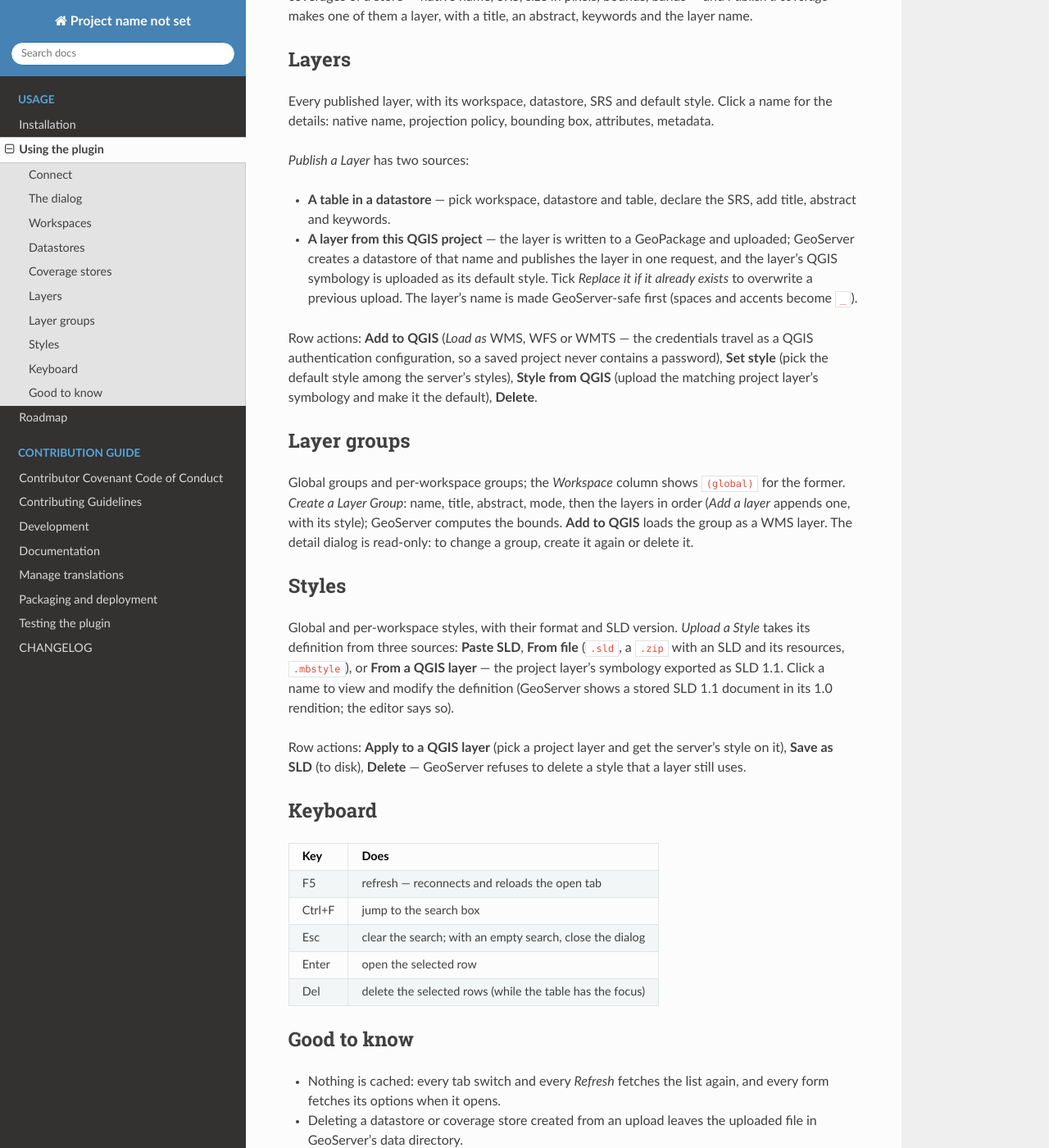
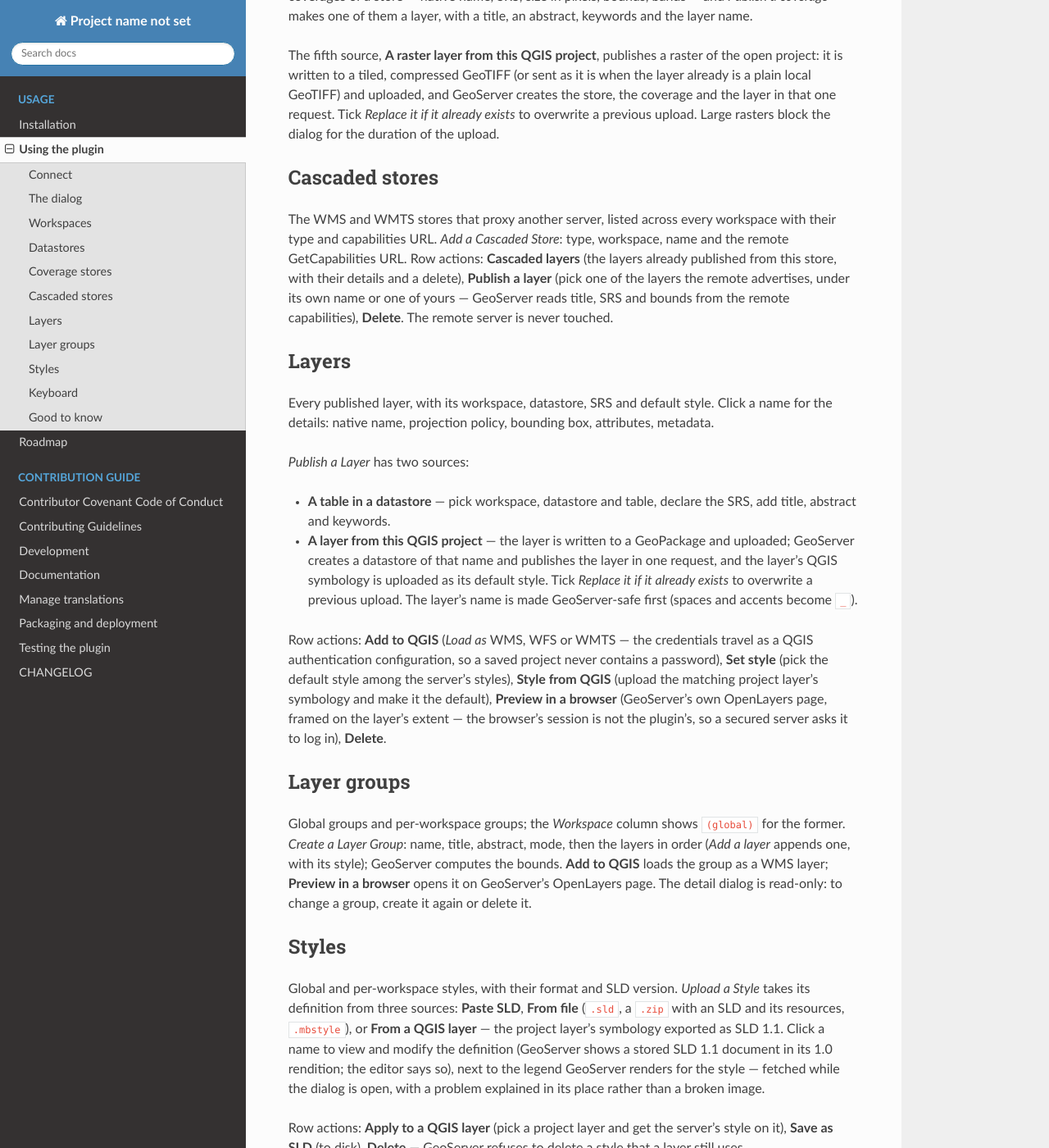
Before and after one commit to ronitjadhav/geoserver_manager, a Sphinx documentation site: the page built from docs/usage/guide.md, in a window 1280 px wide and 1400 px high, scrolled down 2010 px. Shown: the whole window at 82% size. Built offline with Sphinx 7.4.7 and the Read the Docs theme 3.1.0, drawn with Linux system fonts in a browser that asks for light colours; the version number could not be read and is left out.

Commit message:
docs: wave 1 in the README, the guide and the metadata; number the #50 rows
Cascaded stores, raster publish, the browser preview and the legend
landed from three parallel branches; this puts them where a user reads:
the README feature table (a Cascaded stores row, the raster source, the
preview actions, the legend), the plugin manager's description, and the
usage guide (a Cascaded stores section, the raster source under Coverage
stores, the preview actions, the legend in the style dialog).

The library gaps those branches found are rows 31–40 of issue #50 now;
CLAUDE.md's two facts bullets that referred to them without a number
name their rows.

Co-Authored-By: Claude Fable 5.1 <noreply@anthropic.com>

```diff
--- a/docs/usage/guide.md
+++ b/docs/usage/guide.md
@@ -79,6 +79,24 @@ or an ImageMosaic (a server directory, or a properties ZIP to upload). The
 pixels, bounds, bands — and *Publish a coverage* makes one of them a layer,
 with a title, an abstract, keywords and the layer name.
 
+The fifth source, **A raster layer from this QGIS project**, publishes a raster
+of the open project: it is written to a tiled, compressed GeoTIFF (or sent as
+it is when the layer already is a plain local GeoTIFF) and uploaded, and
+GeoServer creates the store, the coverage and the layer in that one request.
+Tick *Replace it if it already exists* to overwrite a previous upload. Large
+rasters block the dialog for the duration of the upload.
+
+## Cascaded stores
+
+The WMS and WMTS stores that proxy another server, listed across every
+workspace with their type and capabilities URL. *Add a Cascaded Store*: type,
+workspace, name and the remote GetCapabilities URL. Row actions: **Cascaded
+layers** (the layers already published from this store, with their details
+and a delete), **Publish a layer** (pick one of the layers the remote
+advertises, under its own name or one of yours — GeoServer reads title, SRS
+and bounds from the remote capabilities), **Delete**. The remote server is
+never touched.
+
 ## Layers
 
 Every published layer, with its workspace, datastore, SRS and default style.
@@ -100,14 +118,17 @@ Row actions: **Add to QGIS** (*Load as* WMS, WFS or WMTS — the credentials
 travel as a QGIS authentication configuration, so a saved project never
 contains a password), **Set style** (pick the default style among the server's
 styles), **Style from QGIS** (upload the matching project layer's symbology
-and make it the default), **Delete**.
+and make it the default), **Preview in a browser** (GeoServer's own OpenLayers
+page, framed on the layer's extent — the browser's session is not the
+plugin's, so a secured server asks it to log in), **Delete**.
 
 ## Layer groups
 
 Global groups and per-workspace groups; the *Workspace* column shows
 `(global)` for the former. *Create a Layer Group*: name, title, abstract,
 mode, then the layers in order (*Add a layer* appends one, with its style);
-GeoServer computes the bounds. **Add to QGIS** loads the group as a WMS layer.
+GeoServer computes the bounds. **Add to QGIS** loads the group as a WMS layer; **Preview in a browser** opens
+it on GeoServer's OpenLayers page.
 The detail dialog is read-only: to change a group, create it again or delete
 it.
 
@@ -118,7 +139,9 @@ Global and per-workspace styles, with their format and SLD version.
 **From file** (`.sld`, a `.zip` with an SLD and its resources, `.mbstyle`), or
 **From a QGIS layer** — the project layer's symbology exported as SLD 1.1.
 Click a name to view and modify the definition (GeoServer shows a stored
-SLD 1.1 document in its 1.0 rendition; the editor says so).
+SLD 1.1 document in its 1.0 rendition; the editor says so), next to the legend
+GeoServer renders for the style — fetched while the dialog is open, with a
+problem explained in its place rather than a broken image.
 
 Row actions: **Apply to a QGIS layer** (pick a project layer and get the
 server's style on it), **Save as SLD** (to disk), **Delete** — GeoServer refuses
```
Also changed, not shown: CLAUDE.md (+2 -2 lines), README.md (+9 -7 lines), 1 other file.
